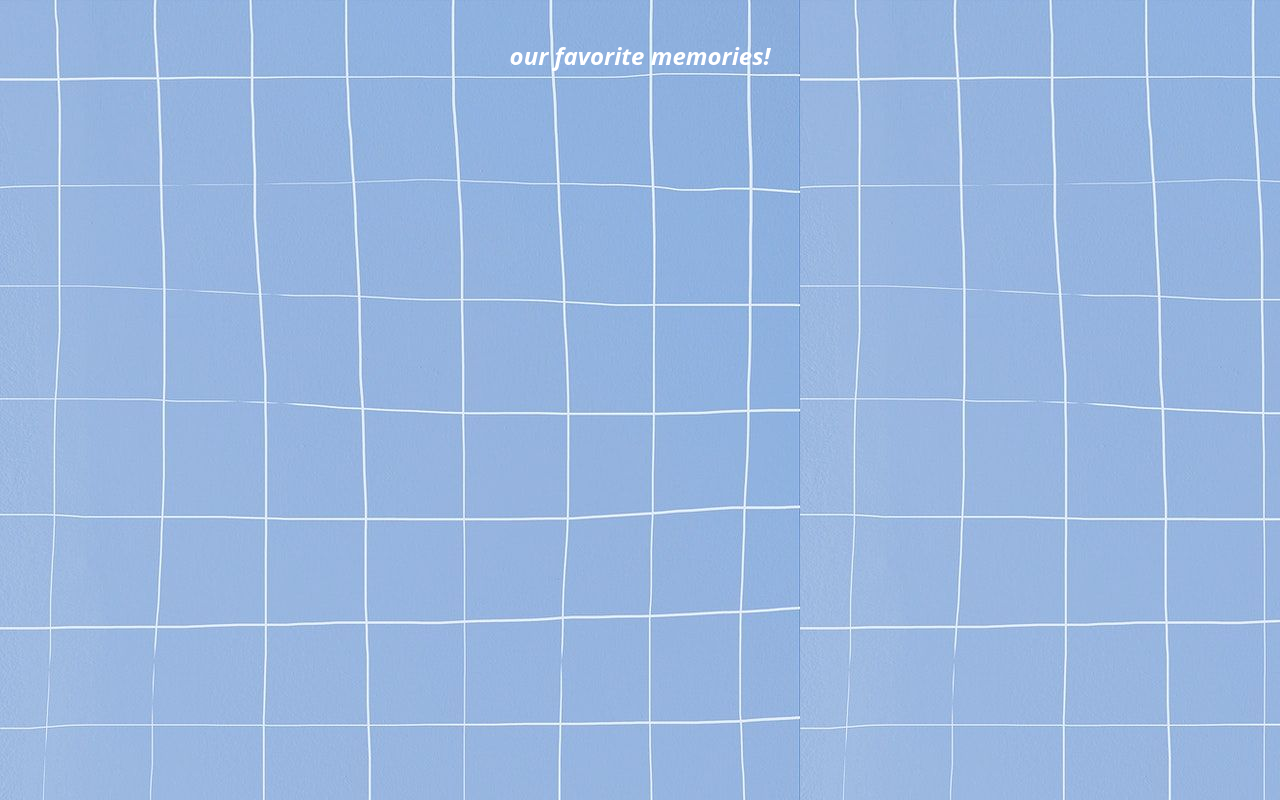
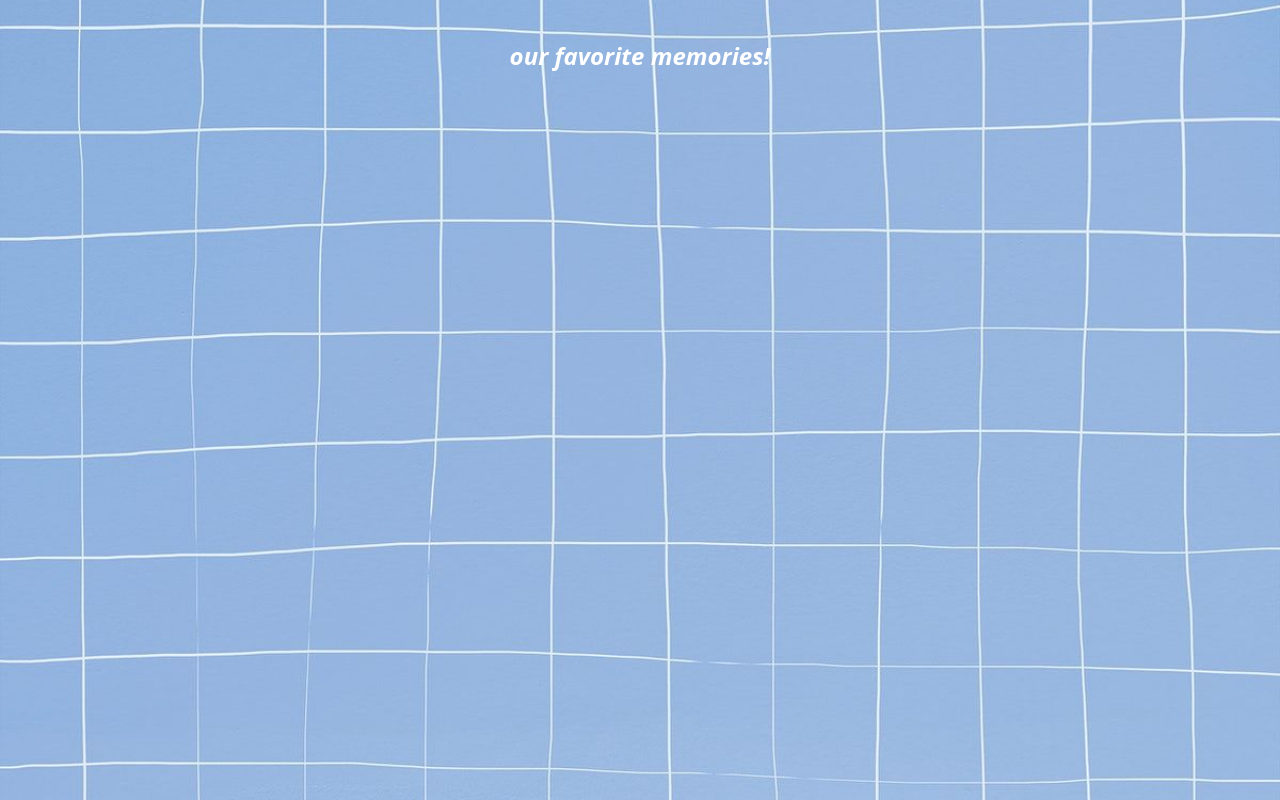
Before and after one commit to femnixx/anniversary, a React (Vite) app: page /plan in a window 1280 px wide. Built offline with nearby package versions, Linux system fonts and the light colour scheme.

Commit message:
All backgrounds are now using the new one

```diff
--- a/src/pages/Compliments.tsx
+++ b/src/pages/Compliments.tsx
@@ -46,7 +46,7 @@ export interface SimpleDialogProps {
             <p className='text-center text-2xl text-white text-shadow-lg text-shadow-blue-300/60 italic font-semibold'>compliments</p>
           </div>
 
-        <div className='flex flex-col pt-20 items-center w-full h-full p-3 text-center'>
+        <div className='flex flex-col pt-20 items-center w-full h-full p-3 text-center flex-grow flex-1'>
           <div className='bg-white/100 p-3 shadow-xl rounded-xl gap-y-3 flex flex-col outline-2 outline-blue-500 shadow-blue-200'>
             <p className='text-lg font-semibold drop-shadow-lg italic'>to my favorite person 💌</p>
             <p className='text-md font-light p-2'>handmade compliments for your eyes only</p>
--- a/src/pages/Plan.tsx
+++ b/src/pages/Plan.tsx
@@ -1,5 +1,5 @@
 import { useState } from "react";
-import bluerealbackground from "../assets/bluerealbackground.jpg";
+import bluerealbackground3 from "../assets/bluerealbackground3.jpg";
 import Select, { type SelectChangeEvent } from "@mui/material/Select";
 import MenuItem from "@mui/material/MenuItem";
 const Plan = () => {
@@ -15,7 +15,7 @@ const Plan = () => {
 
   return (
     <div className="w-screen h-screen">
-      <div className="w-full h-full" style={{backgroundImage: `url(${bluerealbackground})`}}>
+      <div className="w-full h-full bg-cover bg-no-repeat bg-center" style={{backgroundImage: `url(${bluerealbackground3})`}}>
         <div className="w-full h-auto pt-10">
           <p className="font-bold text-white text-2xl italic text-center">our favorite memories!</p>
       </div>
```
